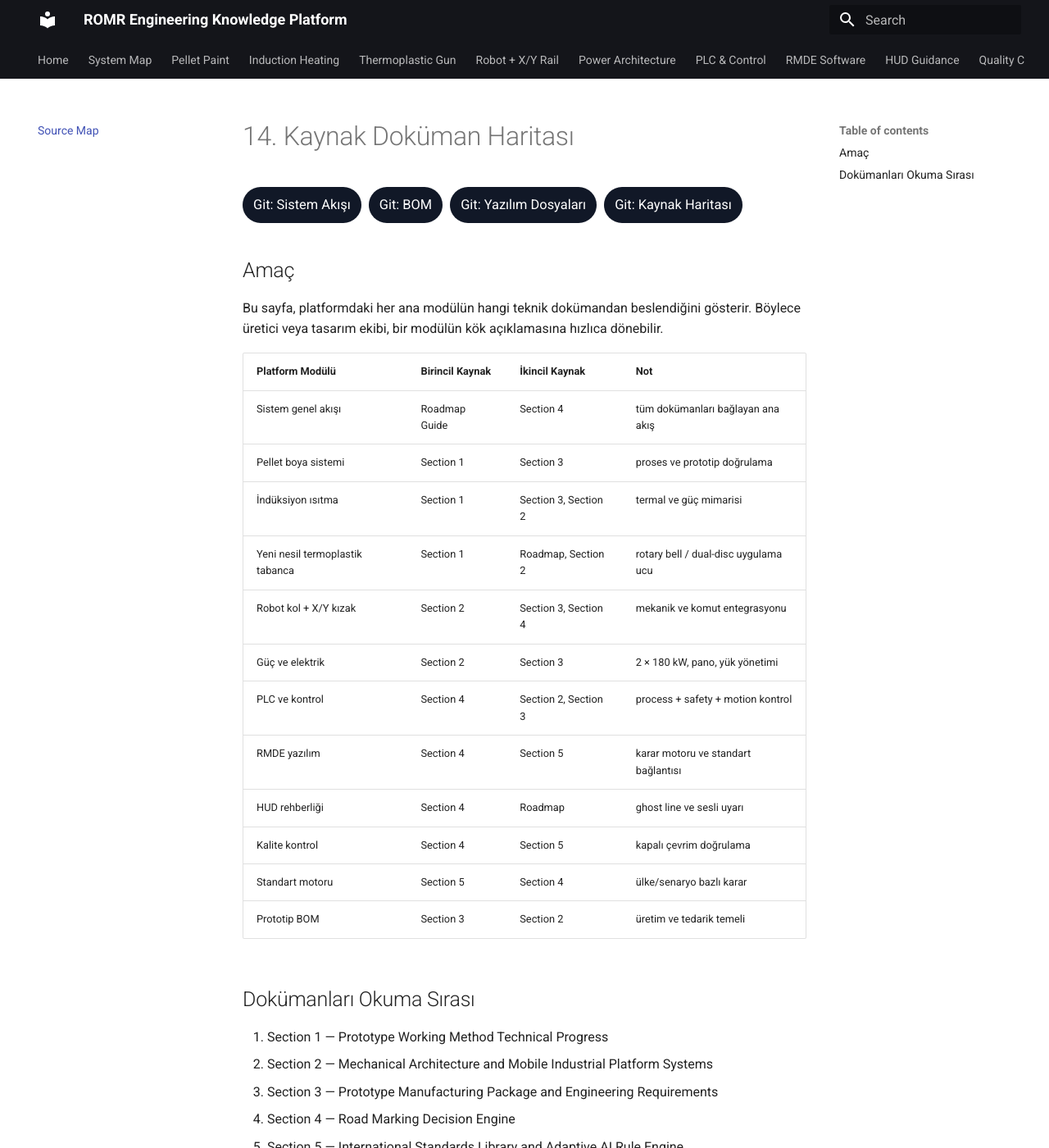
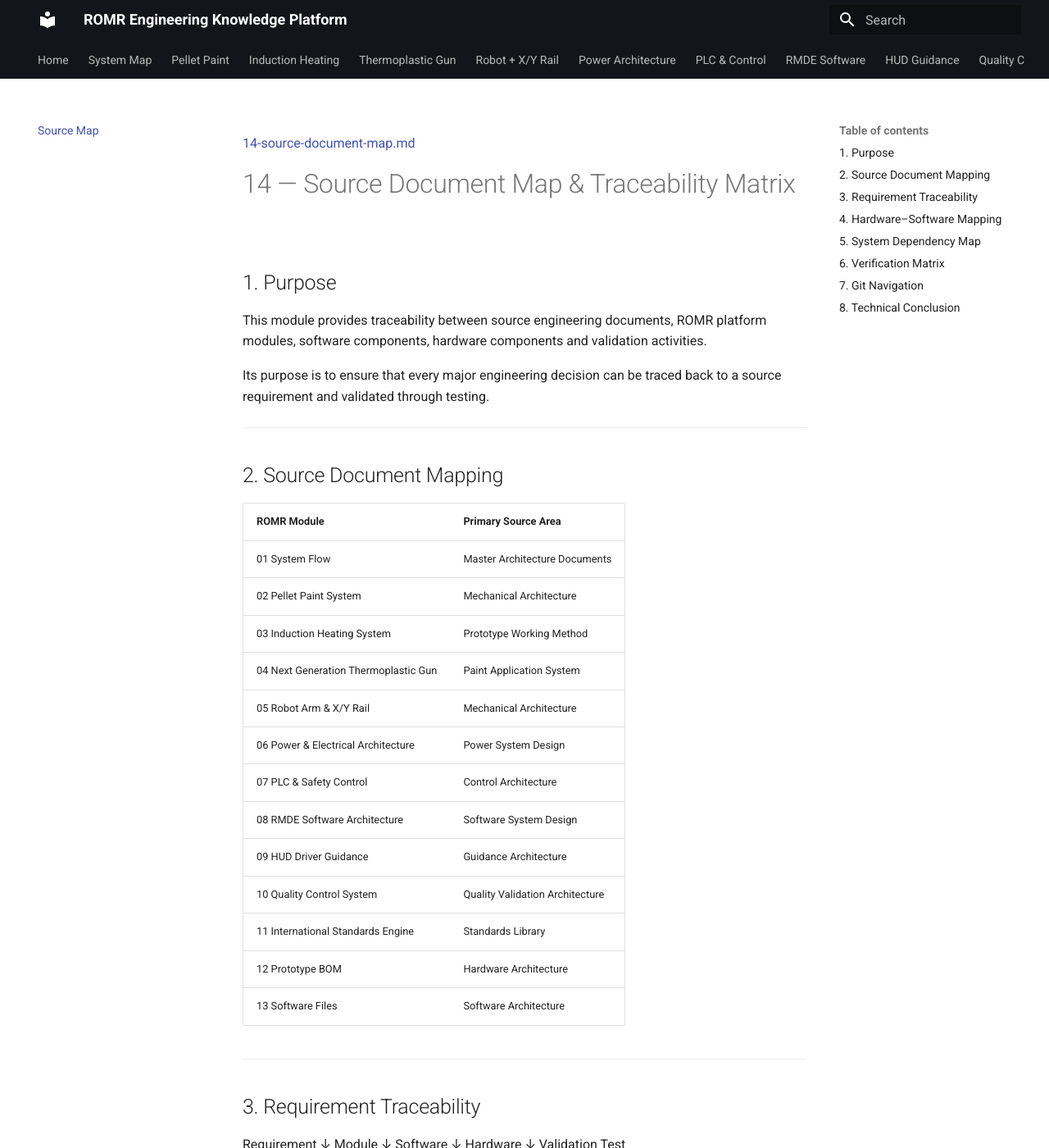
Before and after one commit to Arfgncn/romr-engineering-knowledge-platform, an MkDocs documentation site: the page built from docs/14-source-document-map.md, in a window 1280 px wide and 1400 px high. Shown: the whole window at 82% size. Built offline with MkDocs 1.6.1 and Material for MkDocs 9.7.7, drawn with Linux system fonts in a browser that asks for light colours; some of the changed text lies outside the part shown.

Commit message:
Update 14-source-document-map.md

```diff
--- a/docs/14-source-document-map.md
+++ b/docs/14-source-document-map.md
@@ -1,31 +1,139 @@
-# 14. Kaynak Doküman Haritası
+[14-source-document-map.md](https://github.com/user-attachments/files/28995938/14-source-document-map.md)
+# 14 — Source Document Map & Traceability Matrix
 
-<div class="gitbar"><a href="01-system-flow/">Git: Sistem Akışı</a><a href="12-prototype-bom/">Git: BOM</a><a href="13-software-files/">Git: Yazılım Dosyaları</a><a href="14-source-document-map/">Git: Kaynak Haritası</a></div>
+## 1. Purpose
 
-## Amaç
+This module provides traceability between source engineering documents, ROMR platform modules, software components, hardware components and validation activities.
 
-Bu sayfa, platformdaki her ana modülün hangi teknik dokümandan beslendiğini gösterir. Böylece üretici veya tasarım ekibi, bir modülün kök açıklamasına hızlıca dönebilir.
+Its purpose is to ensure that every major engineering decision can be traced back to a source requirement and validated through testing.
 
-| Platform Modülü | Birincil Kaynak | İkincil Kaynak | Not |
-|---|---|---|---|
-| Sistem genel akışı | Roadmap Guide | Section 4 | tüm dokümanları bağlayan ana akış |
-| Pellet boya sistemi | Section 1 | Section 3 | proses ve prototip doğrulama |
-| İndüksiyon ısıtma | Section 1 | Section 3, Section 2 | termal ve güç mimarisi |
-| Yeni nesil termoplastik tabanca | Section 1 | Roadmap, Section 2 | rotary bell / dual-disc uygulama ucu |
-| Robot kol + X/Y kızak | Section 2 | Section 3, Section 4 | mekanik ve komut entegrasyonu |
-| Güç ve elektrik | Section 2 | Section 3 | 2 × 180 kW, pano, yük yönetimi |
-| PLC ve kontrol | Section 4 | Section 2, Section 3 | process + safety + motion kontrol |
-| RMDE yazılım | Section 4 | Section 5 | karar motoru ve standart bağlantısı |
-| HUD rehberliği | Section 4 | Roadmap | ghost line ve sesli uyarı |
-| Kalite kontrol | Section 4 | Section 5 | kapalı çevrim doğrulama |
-| Standart motoru | Section 5 | Section 4 | ülke/senaryo bazlı karar |
-| Prototip BOM | Section 3 | Section 2 | üretim ve tedarik temeli |
+---
 
-## Dokümanları Okuma Sırası
+## 2. Source Document Mapping
 
-1. Section 1 — Prototype Working Method Technical Progress
-2. Section 2 — Mechanical Architecture and Mobile Industrial Platform Systems
-3. Section 3 — Prototype Manufacturing Package and Engineering Requirements
-4. Section 4 — Road Marking Decision Engine
-5. Section 5 — International Standards Library and Adaptive AI Rule Engine
-6. Roadmap Guide — navigation and integration guide
+| ROMR Module | Primary Source Area |
+|-------------|--------------------|
+| 01 System Flow | Master Architecture Documents |
+| 02 Pellet Paint System | Mechanical Architecture |
+| 03 Induction Heating System | Prototype Working Method |
+| 04 Next Generation Thermoplastic Gun | Paint Application System |
+| 05 Robot Arm & X/Y Rail | Mechanical Architecture |
+| 06 Power & Electrical Architecture | Power System Design |
+| 07 PLC & Safety Control | Control Architecture |
+| 08 RMDE Software Architecture | Software System Design |
+| 09 HUD Driver Guidance | Guidance Architecture |
+| 10 Quality Control System | Quality Validation Architecture |
+| 11 International Standards Engine | Standards Library |
+| 12 Prototype BOM | Hardware Architecture |
+| 13 Software Files | Software Architecture |
+
+---
+
+## 3. Requirement Traceability
+
+Requirement
+↓
+Module
+↓
+Software
+↓
+Hardware
+↓
+Validation Test
+
+Example:
+
+R-101
+↓
+RMDE Decision Engine
+↓
+rmde_decision_engine.py
+↓
+Industrial Robot
+↓
+Robot Validation Test
+
+---
+
+## 4. Hardware–Software Mapping
+
+rmde_decision_engine.py
+↓
+Robot Command Layer
+↓
+Industrial Robot
+
+plc_process_interface.py
+↓
+PLC
+↓
+Process Equipment
+
+quality_control_module.py
+↓
+Vision System
+↓
+Quality Cameras
+
+hud_guidance_system.py
+↓
+HUD Display
+↓
+Driver Interface
+
+---
+
+## 5. System Dependency Map
+
+Pellet Feed
+↓
+Induction Heating
+↓
+Dual-Bell Gun
+↓
+Robot Application
+↓
+Quality Control
+↓
+Standards Validation
+
+---
+
+## 6. Verification Matrix
+
+| Requirement | Module | Verification Method |
+|-------------|---------|---------------------|
+| Paint Flow Stability | Pellet System | Flow Testing |
+| Thermal Stability | Induction System | Thermal Testing |
+| Spray Geometry | Dual Bell Gun | Spray Validation |
+| Robot Accuracy | Robot System | Motion Validation |
+| Safety Integrity | PLC & Safety | Safety Testing |
+| Guidance Accuracy | HUD | Simulation |
+| Standards Compliance | Standards Engine | Rule Validation |
+| Line Quality | Quality Control | Vision Inspection |
+
+---
+
+## 7. Git Navigation
+
+- 01-system-flow.md
+- 02-pellet-paint-system.md
+- 03-induction-heating-system.md
+- 04-next-generation-thermoplastic-gun.md
+- 05-robot-arm-xy-rail.md
+- 06-power-electrical-architecture.md
+- 07-plc-control-system.md
+- 08-rmde-software-architecture.md
+- 09-hud-driver-guidance.md
+- 10-quality-control-system.md
+- 11-international-standards-engine.md
+- 12-prototype-bom.md
+- 13-software-files.md
+
+---
+
+## 8. Technical Conclusion
+
+This module serves as the engineering traceability layer of the ROMR Engineering Knowledge Platform.
+
+It connects requirements, source documents, hardware, software, validation activities and operational modules into a single navigable architecture.
```
